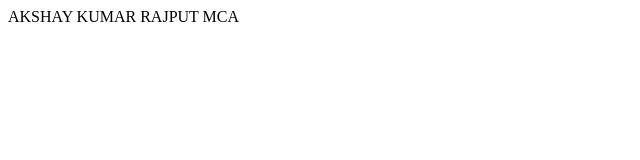
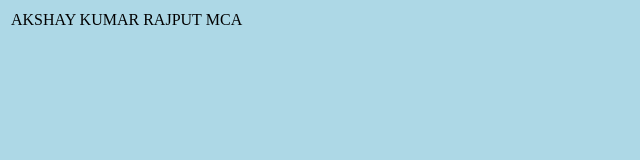
Before and after one commit to akr4747/ak.github.io, a plain HTML site: page index.html in a window 1280 px wide. Shown: the whole page, without its empty margins (0-640 px from the left). Drawn offline with Linux system fonts and the light colour scheme.

Commit message:
Update index.html

```diff
--- a/index.html
+++ b/index.html
@@ -1,6 +1,6 @@
 <html>
   <head><title>akshay kumar rajput</title>
-    <body style="background-color:lightblue>
+    <body style="background-color:lightblue">
       <table>
         <tr>
                  <td>AKSHAY KUMAR RAJPUT</td>
```
